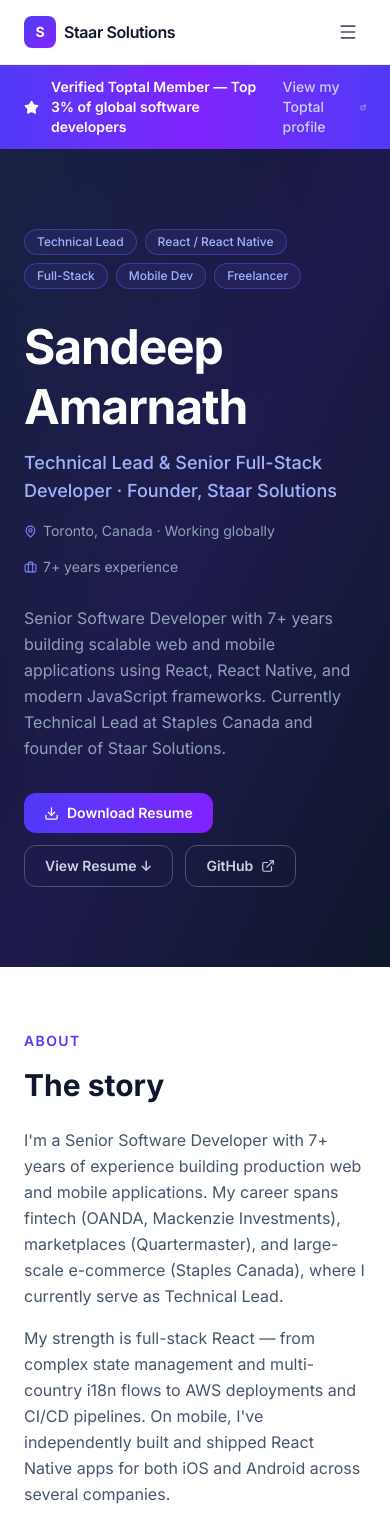
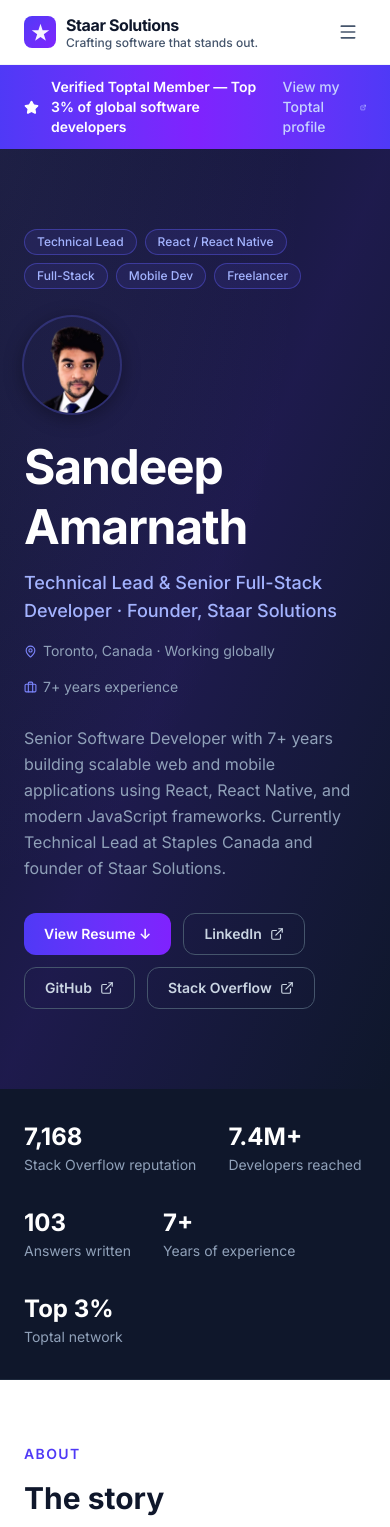
Before and after one commit to sandeep194920/staarsolutions, a Next.js app: page /founder in a window 390 px wide. Shown: the top 1527 px of the page. Built offline with nearby package versions, Linux system fonts and the light colour scheme.

Commit message:
first version of website

```diff
--- a/app/founder/page.tsx
+++ b/app/founder/page.tsx
@@ -1,10 +1,14 @@
 import Link from "next/link";
 import Image from "next/image";
-import { ExternalLink, Download, MapPin, Briefcase, Star, Code2, Smartphone, Globe, GraduationCap } from "lucide-react";
+import { ExternalLink, MapPin, Briefcase, Star, Code2, Smartphone, Globe, GraduationCap } from "lucide-react";
 
 const skills = {
+  "Languages": [
+    "JavaScript", "TypeScript", "HTML", "CSS",
+    "Python", "SQL",
+  ],
   "Frontend & Mobile": [
-    "React", "React Native", "Next.js", "TypeScript",
+    "React", "React Native", "Next.js",
     "Redux", "Zustand", "Context API", "React Query",
     "Tailwind CSS", "Styled Components", "NativeWind",
   ],
@@ -13,16 +17,13 @@
     "REST APIs", "GraphQL",
     "Supabase", "PostgreSQL", "MongoDB", "Oracle",
   ],
-  "Cloud & DevOps": [
-    "AWS (S3, CloudFront, Amplify)",
+  "Tools & Platforms": [
+    "Git", "Xcode", "Figma", "Storybook",
+    "AWS (S3, CloudFront, Amplify)", "Vercel", "EAS (Expo)",
     "CI/CD Pipelines",
-    "Vercel", "EAS (Expo)",
-  ],
-  "Testing & Tools": [
-    "Cypress", "Playwright", "React Testing Library",
     "Shopify (Liquid, Storefront API)",
     "Algolia", "Contentful",
-    "Figma", "Git", "Xcode",
+    "Cypress", "Playwright", "React Testing Library",
   ],
 };
 
@@ -116,7 +117,7 @@
 
       {/* Hero */}
       <section className="bg-gradient-to-br from-slate-900 via-indigo-950 to-slate-900 relative overflow-hidden min-h-[560px]">
-        <div className="absolute inset-0 bg-[radial-gradient(ellipse_at_top_left,_rgba(99,102,241,0.12),_transparent_55%)] pointer-events-none" />
+        <div className="absolute inset-0 bg-[radial-gradient(ellipse_at_top_left,_rgba(139,92,246,0.12),_transparent_55%)] pointer-events-none" />
 
         <div className="relative max-w-7xl mx-auto px-6 lg:px-12">
           <div className="flex flex-col lg:flex-row items-stretch min-h-[560px]">
@@ -131,6 +132,21 @@
                     {tag}
                   </span>
                 ))}
+              </div>
+
+              {/* Mobile-only circular photo */}
+              <div className="lg:hidden mb-6">
+                <div className="w-24 h-24 rounded-full overflow-hidden"
+                  style={{ boxShadow: "0 0 0 2px rgba(99,102,241,0.3), 0 4px 20px rgba(0,0,0,0.4)" }}>
+                  <Image
+                    src="/images/founder_profile_pic.png"
+                    alt="Sandeep Amarnath"
+                    width={96}
+                    height={96}
+                    className="object-cover w-full h-full"
+                    style={{ objectPosition: "center 15%" }}
+                  />
+                </div>
               </div>
 
               <h1 className="text-5xl md:text-6xl font-bold text-white mb-3 leading-tight tracking-tight">
@@ -155,18 +171,18 @@
 
               <div className="flex flex-wrap gap-3">
                 <a
-                  href={RESUME_DRIVE_DOWNLOAD_URL}
+                  href="#resume-preview"
+                  className="inline-flex items-center gap-2 px-5 py-2.5 rounded-xl bg-gradient-to-r from-indigo-600 to-violet-600 text-white text-sm font-semibold hover:opacity-90 transition-opacity"
+                >
+                  View Resume ↓
+                </a>
+                <a
+                  href="https://www.linkedin.com/in/sandeepamarnath/"
                   target="_blank"
                   rel="noopener noreferrer"
-                  className="inline-flex items-center gap-2 px-5 py-2.5 rounded-xl bg-gradient-to-r from-indigo-600 to-violet-600 text-white text-sm font-semibold hover:opacity-90 transition-opacity"
-                >
-                  <Download size={15} /> Download Resume
-                </a>
-                <a
-                  href="#resume-preview"
                   className="inline-flex items-center gap-2 px-5 py-2.5 rounded-xl border border-slate-600 text-slate-300 text-sm font-semibold hover:border-indigo-500 hover:text-white transition-colors"
                 >
-                  View Resume ↓
+                  LinkedIn <ExternalLink size={14} />
                 </a>
                 <a
                   href="https://github.com/sandeep194920"
@@ -176,55 +192,81 @@
                 >
                   GitHub <ExternalLink size={14} />
                 </a>
+                <a
+                  href="https://stackoverflow.com/users/10824697/sandeep-amarnath"
+                  target="_blank"
+                  rel="noopener noreferrer"
+                  className="inline-flex items-center gap-2 px-5 py-2.5 rounded-xl border border-slate-600 text-slate-300 text-sm font-semibold hover:border-indigo-500 hover:text-white transition-colors"
+                >
+                  Stack Overflow <ExternalLink size={14} />
+                </a>
               </div>
             </div>
 
-            {/* Right — photo dissolving into bg + Toptal below */}
-            <div className="hidden lg:flex flex-col items-center justify-end w-96 xl:w-[440px] shrink-0">
+            {/* Right — photo + Toptal below */}
+            <div className="hidden lg:flex flex-col items-center justify-center w-80 xl:w-[360px] shrink-0 py-10">
 
-              {/* Photo with fades on all 4 edges */}
-              <div className="relative w-full flex justify-center">
+              {/* Photo — raw transparent PNG, no effects */}
               <Image
                 src="/images/founder_profile_pic.png"
                 alt="Sandeep Amarnath"
-                  width={440}
+                width={360}
                 height={440}
                 className="object-contain w-full"
                 priority
               />
-                {/* Bottom */}
-                <div className="absolute bottom-0 left-0 right-0 h-44 bg-gradient-to-t from-[#0d1225] via-[#0d1225]/50 to-transparent pointer-events-none" />
-                {/* Top */}
-                <div className="absolute top-0 left-0 right-0 h-20 bg-gradient-to-b from-[#0d1225] to-transparent pointer-events-none" />
-                {/* Left */}
-                <div className="absolute top-0 left-0 bottom-0 w-20 bg-gradient-to-r from-[#0d1225] to-transparent pointer-events-none" />
-                {/* Right */}
-                <div className="absolute top-0 right-0 bottom-0 w-20 bg-gradient-to-l from-[#0d1225] to-transparent pointer-events-none" />
-              </div>
 
-              {/* Toptal — no border, just logo + text, feels like a caption */}
+              {/* Gap + Toptal — sits cleanly below photo, centered */}
               <a
                 href="https://talent.toptal.com/resume/developers/sandeep-amarnath"
                 target="_blank"
                 rel="noopener noreferrer"
-                className="toptal-btn-glow flex items-center gap-3 mb-10 group hover:opacity-80 transition-opacity"
+                className="toptal-btn-glow flex items-center gap-3 mt-4 mb-4 px-4 py-3 rounded-xl group hover:opacity-80 transition-opacity"
               >
                 <Image
                   src="/images/toptal_logo.svg"
                   alt="Toptal"
-                  width={28}
-                  height={28}
-                  className="shrink-0 brightness-0 invert opacity-70"
+                  width={26}
+                  height={26}
+                  className="shrink-0 brightness-0 invert opacity-80"
                 />
                 <div>
-                  <p className="text-slate-300 text-sm font-semibold leading-tight group-hover:text-white transition-colors">
+                  <p className="text-slate-300 text-sm font-semibold group-hover:text-white transition-colors">
                     Verified Toptal Member
                   </p>
-                  <p className="text-indigo-400 text-xs mt-0.5">Top 3% · Only 3 in 100 pass ↗</p>
+                  <p className="text-indigo-300 text-xs mt-0.5">Top 3% · Only 3 in 100 pass ↗</p>
                 </div>
               </a>
             </div>
 
+          </div>
+        </div>
+      </section>
+
+      {/* Stats bar */}
+      <section className="bg-slate-900 border-b border-slate-800">
+        <div className="max-w-7xl mx-auto px-6 lg:px-12 py-8">
+          <div className="flex flex-wrap gap-8 lg:gap-16">
+            <div>
+              <p className="text-2xl font-bold text-white">7,168</p>
+              <p className="text-slate-400 text-sm mt-0.5">Stack Overflow reputation</p>
+            </div>
+            <div>
+              <p className="text-2xl font-bold text-white">7.4M+</p>
+              <p className="text-slate-400 text-sm mt-0.5">Developers reached</p>
+            </div>
+            <div>
+              <p className="text-2xl font-bold text-white">103</p>
+              <p className="text-slate-400 text-sm mt-0.5">Answers written</p>
+            </div>
+            <div>
+              <p className="text-2xl font-bold text-white">7+</p>
+              <p className="text-slate-400 text-sm mt-0.5">Years of experience</p>
+            </div>
+            <div>
+              <p className="text-2xl font-bold text-white">Top 3%</p>
+              <p className="text-slate-400 text-sm mt-0.5">Toptal network</p>
+            </div>
           </div>
         </div>
       </section>
@@ -243,7 +285,7 @@
                 My strength is full-stack React — from complex state management and multi-country i18n flows to AWS deployments and CI/CD pipelines. On mobile, I've independently built and shipped React Native apps for both iOS and Android across several companies.
               </p>
               <p>
-                I founded <strong className="text-slate-900">Staar Solutions</strong> to build products I'd actually use, and to take on client work where I can own the outcome end-to-end. In 2024 I was accepted into <strong className="text-slate-900">Toptal's top 3% network</strong> — the multi-stage process (logic test, live coding, technical interview, live project) is the most rigorous screening I've been through, and passing it was a meaningful benchmark.
+                I founded <strong className="text-slate-900">Staar Solutions</strong> to build products I'd actually use, and to take on client work where I can own the outcome end-to-end. In 2026 I was accepted into <strong className="text-slate-900">Toptal's top 3% network</strong> — the multi-stage process (logic test, live coding, technical interview, live project) is the most rigorous screening I've been through, and passing it was a meaningful benchmark.
               </p>
               <p>
                 I hold a <strong className="text-slate-900">Master of Engineering in Computer Networking</strong> from Dalhousie University, where I also served as a Teaching Assistant in Python.
@@ -263,10 +305,10 @@
             {Object.entries(skills).map(([category, items]) => (
               <div key={category} className="bg-white rounded-2xl p-6 border border-slate-100">
                 <div className="flex items-center gap-2 mb-4">
-                  {category.includes("Frontend") && <Globe size={16} className="text-indigo-600" />}
-                  {category.includes("Backend") && <Code2 size={16} className="text-emerald-600" />}
-                  {category.includes("Cloud") && <Smartphone size={16} className="text-violet-600" />}
-                  {category.includes("Testing") && <Briefcase size={16} className="text-amber-600" />}
+                  {category.includes("Languages") && <Code2 size={16} className="text-indigo-600" />}
+                  {category.includes("Frontend") && <Globe size={16} className="text-violet-600" />}
+                  {category.includes("Backend") && <Smartphone size={16} className="text-emerald-600" />}
+                  {category.includes("Tools") && <Briefcase size={16} className="text-amber-600" />}
                   <h3 className="font-semibold text-slate-900 text-sm">{category}</h3>
                 </div>
                 <ul className="space-y-2">
@@ -365,9 +407,9 @@
               href={RESUME_DRIVE_DOWNLOAD_URL}
               target="_blank"
               rel="noopener noreferrer"
-              className="inline-flex items-center gap-2 px-5 py-2.5 rounded-xl bg-gradient-to-r from-indigo-600 to-violet-600 text-white text-sm font-semibold hover:opacity-90 transition-opacity"
+              className="inline-flex items-center gap-2 px-5 py-2.5 rounded-xl bg-gradient-to-r from-indigo-600 to-indigo-600 text-white text-sm font-semibold hover:opacity-90 transition-opacity"
             >
-              <Download size={15} /> Download PDF
+↓ Download PDF
             </a>
           </div>
 
@@ -447,7 +489,7 @@
                 href="https://www.toptal.com/ddZznJ/worlds-top-talent"
                 target="_blank"
                 rel="noopener noreferrer"
-                className="inline-flex items-center justify-center gap-2 px-5 py-3 rounded-xl bg-gradient-to-r from-indigo-600 to-violet-600 text-white text-sm font-bold hover:opacity-90 transition-opacity"
+                className="inline-flex items-center justify-center gap-2 px-5 py-3 rounded-xl bg-gradient-to-r from-indigo-600 to-indigo-600 text-white text-sm font-bold hover:opacity-90 transition-opacity"
               >
                 Hire me on Toptal <ExternalLink size={14} />
               </a>
@@ -458,10 +500,10 @@
 
             {/* Refer talent card */}
             <div className="bg-slate-900 border border-slate-700 rounded-2xl p-7 flex flex-col">
-              <div className="w-10 h-10 rounded-xl bg-violet-500/20 flex items-center justify-center mb-4">
-                <Star size={20} className="text-violet-400" />
+              <div className="w-10 h-10 rounded-xl bg-indigo-500/20 flex items-center justify-center mb-4">
+                <Star size={20} className="text-indigo-400" />
               </div>
-              <p className="text-xs font-bold text-violet-400 uppercase tracking-widest mb-2">For Developers</p>
+              <p className="text-xs font-bold text-indigo-400 uppercase tracking-widest mb-2">For Developers</p>
               <h3 className="text-xl font-bold text-white mb-2">Apply to Toptal</h3>
               <p className="text-slate-400 text-sm leading-relaxed mb-6 flex-1">
                 Are you a developer, designer, or finance expert? Apply to join Toptal through my referral link and earn up to <strong className="text-white">$100 in rewards</strong> when you land your first job.
@@ -470,7 +512,7 @@
                 href="https://www.toptal.com/talent/apply/ddZznJ/worlds-top-talent"
                 target="_blank"
                 rel="noopener noreferrer"
-                className="inline-flex items-center justify-center gap-2 px-5 py-3 rounded-xl border border-violet-500/50 text-violet-300 text-sm font-bold hover:bg-violet-500/10 transition-colors"
+                className="inline-flex items-center justify-center gap-2 px-5 py-3 rounded-xl border border-indigo-500/50 text-indigo-300 text-sm font-bold hover:bg-indigo-500/10 transition-colors"
               >
                 Apply via my referral <ExternalLink size={14} />
               </a>
@@ -483,7 +525,7 @@
       </section>
 
       {/* Contact CTA */}
-      <section className="bg-gradient-to-br from-indigo-600 to-violet-700 py-16">
+      <section className="bg-gradient-to-br from-indigo-600 to-indigo-700 py-16">
         <div className="max-w-3xl mx-auto px-6 text-center">
           <h2 className="text-3xl font-bold text-white mb-3">Have a project in mind?</h2>
           <p className="text-indigo-200 text-lg mb-8">
--- a/components/Footer.tsx
+++ b/components/Footer.tsx
@@ -12,7 +12,7 @@
   Connect: [
     { label: "Contact Us", href: "/contact", external: false },
     { label: "GitHub", href: "https://github.com/sandeep194920", external: true },
-    { label: "LinkedIn", href: "https://linkedin.com/in/sandeepamarnath", external: true },
+    { label: "LinkedIn", href: "https://www.linkedin.com/in/sandeepamarnath/", external: true },
     { label: "Toptal Profile", href: "https://talent.toptal.com/resume/developers/sandeep-amarnath", external: true },
   ],
   Products: [
@@ -30,11 +30,16 @@
         <div className="grid grid-cols-1 md:grid-cols-4 gap-12">
           {/* Brand */}
           <div className="md:col-span-1">
-            <div className="flex items-center gap-2 mb-4">
-              <div className="w-8 h-8 rounded-lg bg-gradient-to-br from-indigo-500 to-violet-500 flex items-center justify-center">
-                <span className="text-white font-bold text-sm">S</span>
+            <div className="flex items-center gap-2.5 mb-3">
+              <div className="w-8 h-8 rounded-lg bg-gradient-to-br from-indigo-600 to-violet-600 flex items-center justify-center shrink-0">
+                <svg width="21" height="21" viewBox="0 0 24 24" fill="none">
+                  <path d="M12 2l2.4 7.4H22l-6.2 4.5 2.4 7.4L12 17l-6.2 4.3 2.4-7.4L2 9.4h7.6z" fill="white" fillOpacity="0.95"/>
+                </svg>
               </div>
-              <span className="font-semibold text-white">Staar Solutions</span>
+              <div>
+                <span className="block font-bold text-white leading-tight">Staar Solutions</span>
+                <span className="block text-[10px] text-slate-500 leading-tight tracking-wide">Crafting software that stands out.</span>
+              </div>
             </div>
             <p className="text-sm leading-relaxed text-slate-500">
               Building high-quality iOS, web, and cross-platform applications.
--- a/components/Navbar.tsx
+++ b/components/Navbar.tsx
@@ -21,13 +21,20 @@
     <header className="sticky top-0 z-50 bg-white/90 backdrop-blur-md border-b border-slate-100">
       <div className="max-w-7xl mx-auto px-6 lg:px-12 flex items-center justify-between h-16">
         {/* Logo */}
-        <Link href="/" className="flex items-center gap-2 group">
-          <div className="w-8 h-8 rounded-lg bg-gradient-to-br from-indigo-600 to-violet-600 flex items-center justify-center">
-            <span className="text-white font-bold text-sm">S</span>
+        <Link href="/" className="flex items-center gap-2.5 group">
+          <div className="w-8 h-8 rounded-lg bg-gradient-to-br from-indigo-600 to-violet-600 flex items-center justify-center shrink-0">
+            <svg width="21" height="21" viewBox="0 0 24 24" fill="none">
+              <path d="M12 2l2.4 7.4H22l-6.2 4.5 2.4 7.4L12 17l-6.2 4.3 2.4-7.4L2 9.4h7.6z" fill="white" fillOpacity="0.95"/>
+            </svg>
           </div>
-          <span className="font-semibold text-slate-900 tracking-tight">
-            Staar Solutions
-          </span>
+          <div>
+            <span className="block font-bold text-slate-900 tracking-tight leading-tight text-base">
+              Staar Solutions
+            </span>
+            <span className="block text-xs text-slate-600 leading-tight font-medium">
+              Crafting software that stands out.
+            </span>
+          </div>
         </Link>
 
         {/* Desktop nav */}
@@ -47,7 +54,7 @@
           ))}
           <Link
             href="/contact"
-            className="ml-4 px-4 py-2 rounded-lg text-sm font-semibold bg-gradient-to-r from-indigo-600 to-violet-600 text-white hover:opacity-90 transition-opacity"
+            className="ml-4 px-4 py-2 rounded-lg text-sm font-semibold bg-gradient-to-r from-indigo-600 to-indigo-600 text-white hover:opacity-90 transition-opacity"
           >
             Start a Project
           </Link>
@@ -83,7 +90,7 @@
           <Link
             href="/contact"
             onClick={() => setOpen(false)}
-            className="mt-2 px-4 py-3 rounded-lg text-sm font-semibold text-center bg-gradient-to-r from-indigo-600 to-violet-600 text-white"
+            className="mt-2 px-4 py-3 rounded-lg text-sm font-semibold text-center bg-gradient-to-r from-indigo-600 to-indigo-600 text-white"
           >
             Start a Project
           </Link>
```
Also changed, not shown: app/globals.css (+5 -17 lines), app/page.tsx (+7 -7 lines), public/images/founder_profile_pic.png, public/images/toptal_logo.svg (added). Lines whose indentation alone changed are shown as unchanged.
